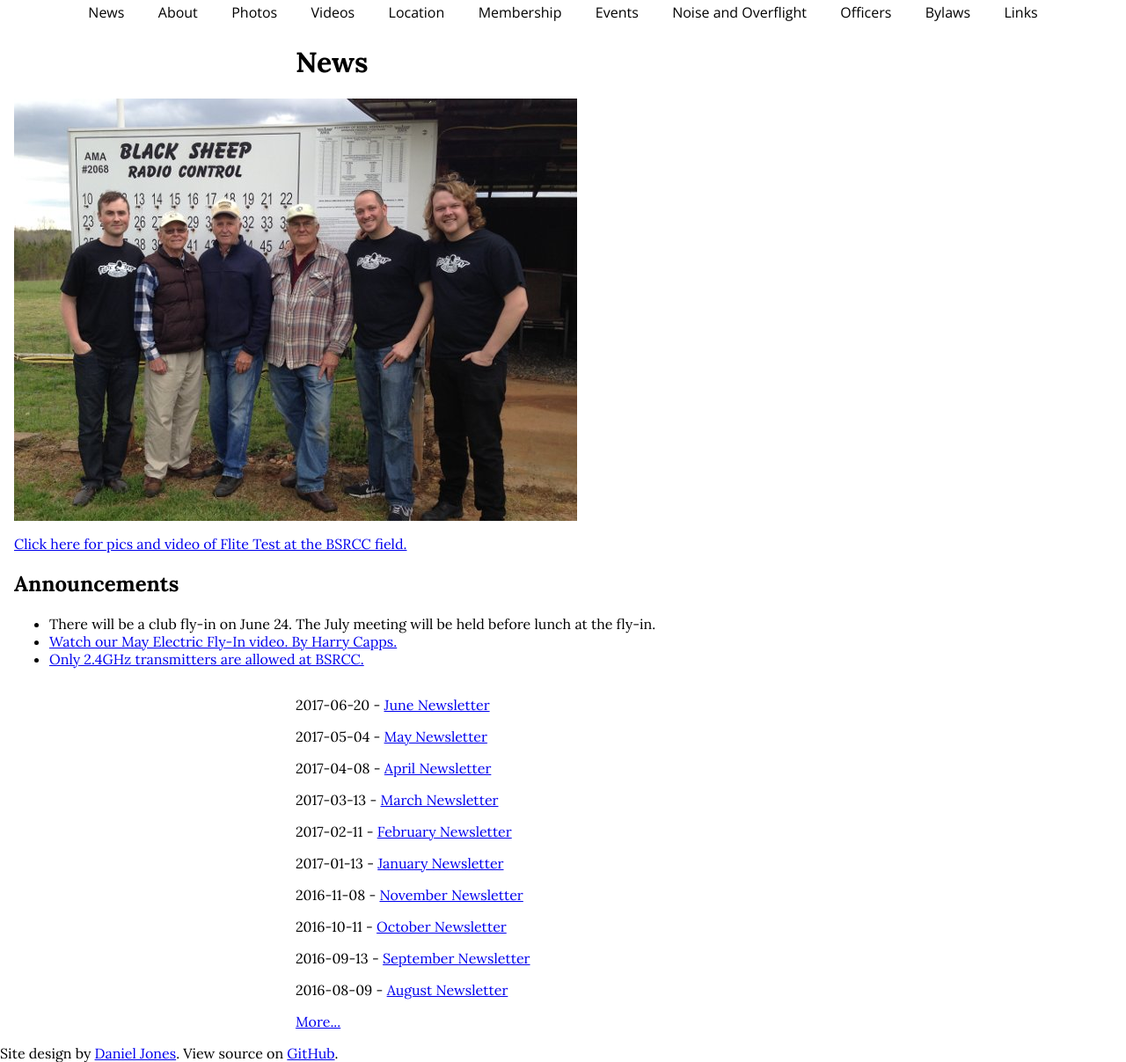
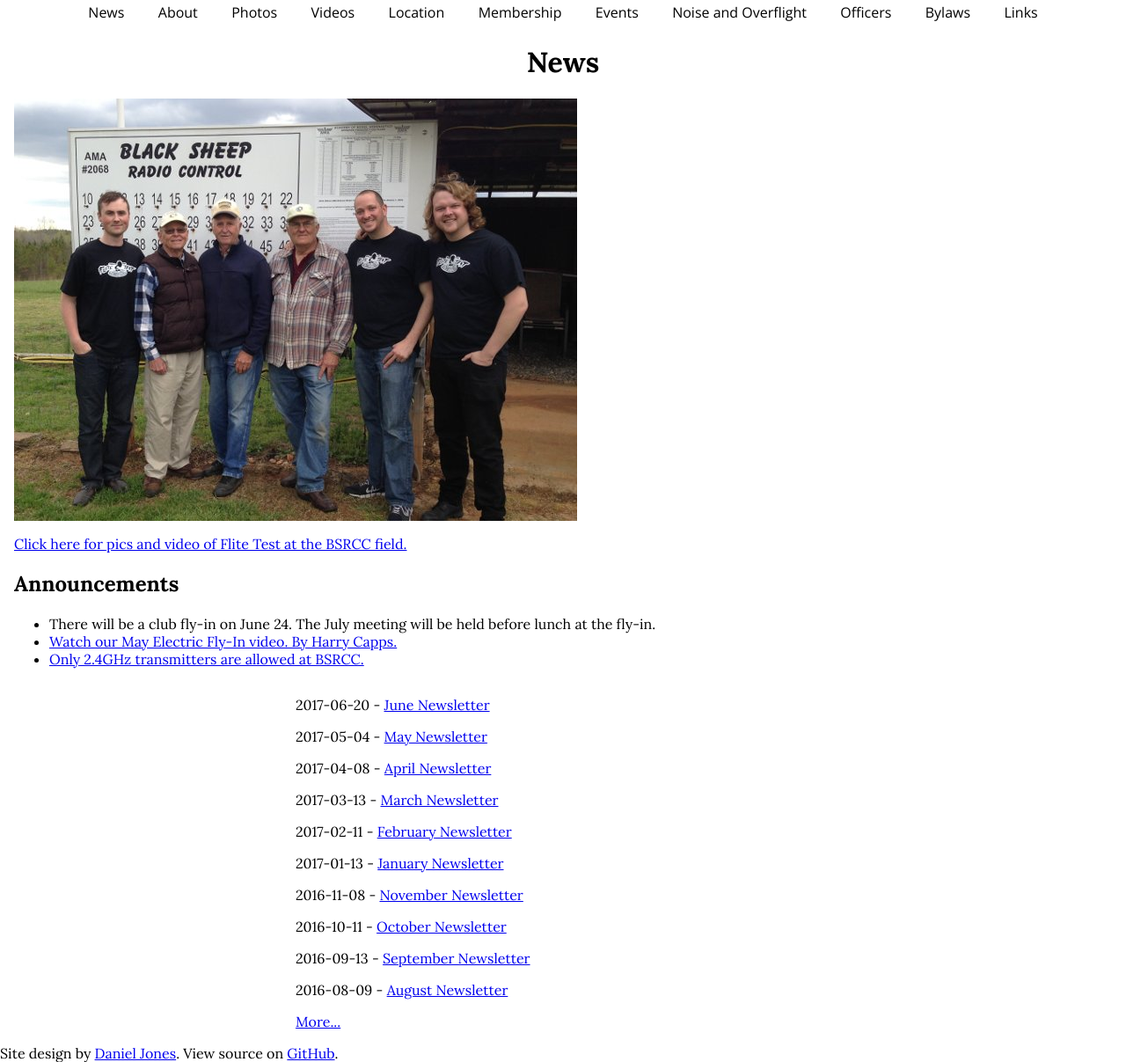
Before and after one commit to tortxof/blacksheeprcclub-www, a Jekyll site: the page built from index.html, in a window 1280 px wide. Shown: the part 192-1399 px from the top of the page at 88% size. Built offline with Jekyll 4.4.1, drawn with Linux system fonts in a browser that asks for light colours; nearby versions of some CDN libraries.

Commit message:
Center h1

```diff
--- a/_sass/_typography.sass
+++ b/_sass/_typography.sass
@@ -1,2 +1,5 @@
 body
   font-family: 'Lora', serif
+
+h1
+  text-align: center
```
